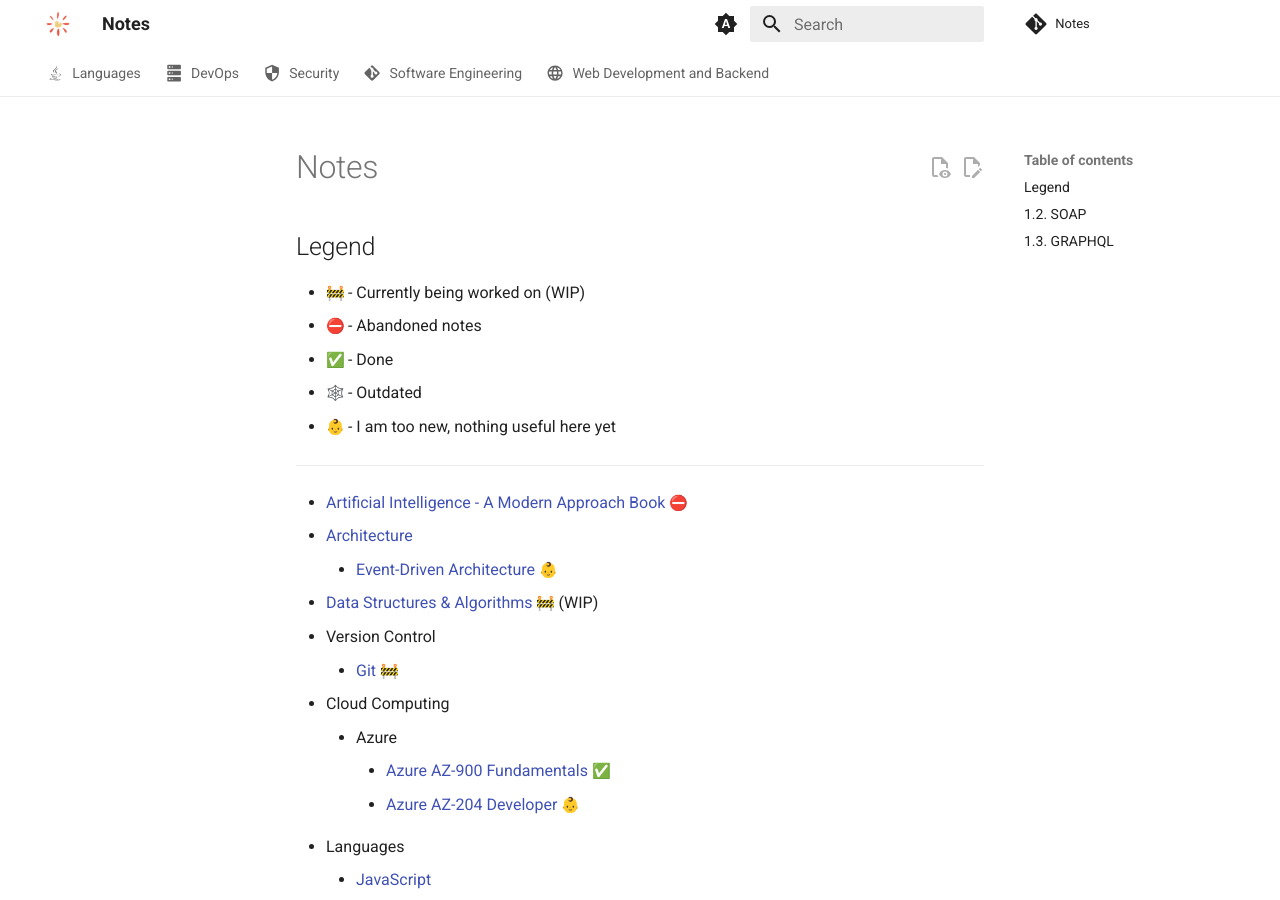
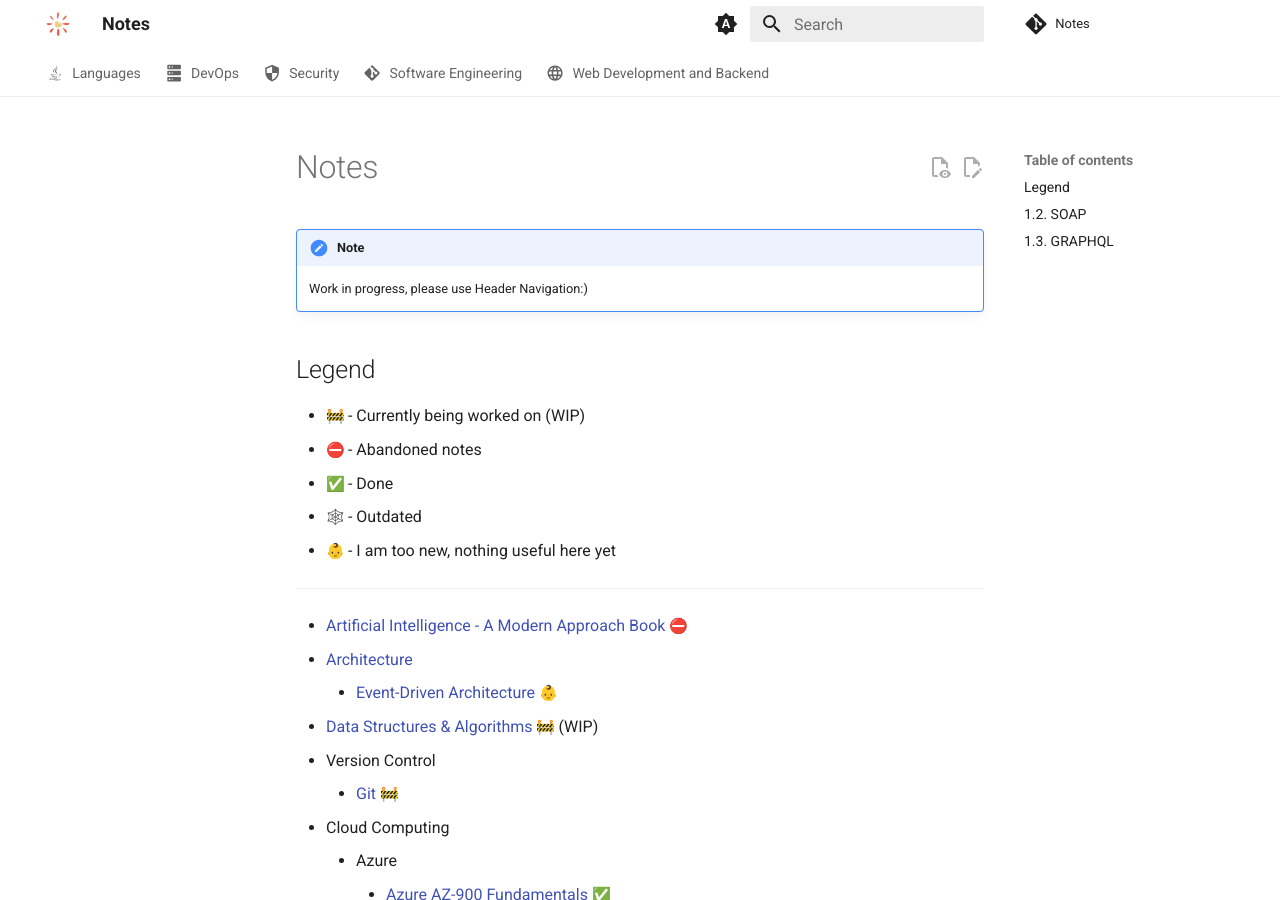
Before and after one commit to RomanPodkovyrin/Notes, an MkDocs documentation site: the page built from docs/index.md, in a window 1280 px wide and 900 px high. Built offline with MkDocs 1.6.1 and Material for MkDocs 9.7.7, drawn with Linux system fonts in a browser that asks for light colours; emoji names are drawn with the system emoji font; comment, search, counter and statistics services are not loaded.

Commit message:
Add wip note to index

```diff
--- a/docs/index.md
+++ b/docs/index.md
@@ -1,4 +1,6 @@
 # Notes
+!!! note
+    Work in progress, please use Header Navigation:)
 
 ## Legend
 
```
